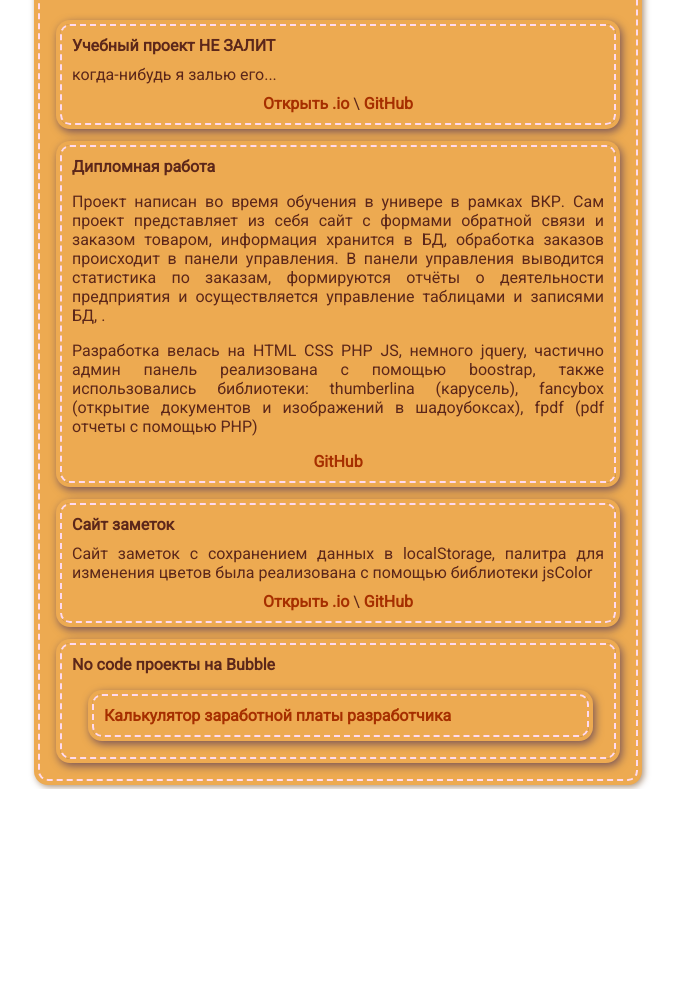
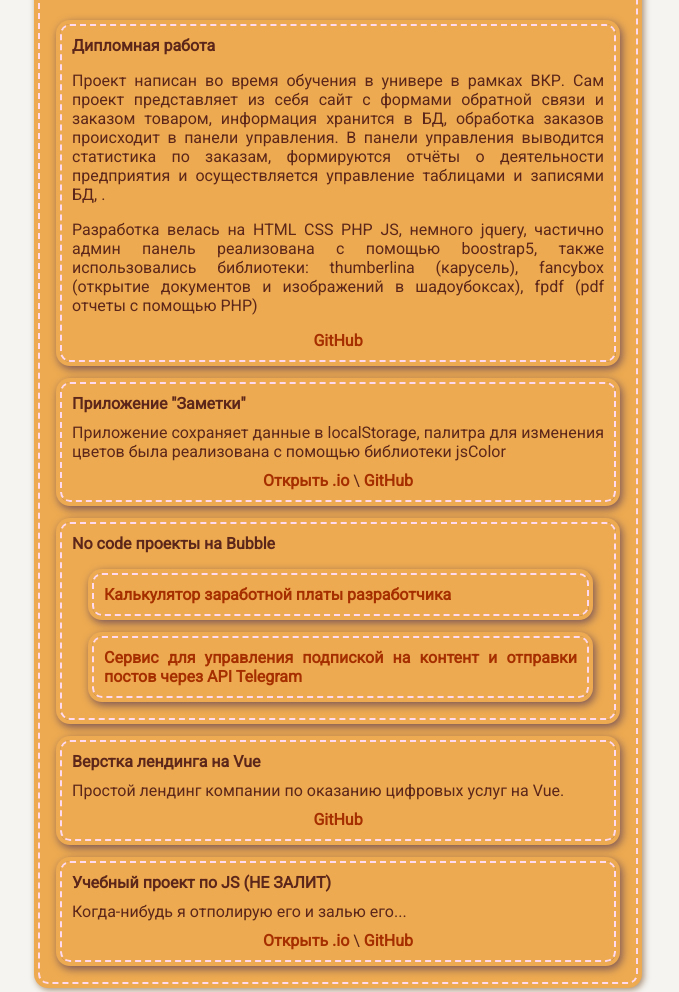
Before and after one commit to Teronvill/portList, a plain HTML site: page index.html in a window 1280 px wide. Shown: the part 107-1099 px from the top of the page, without its empty margins (302-981 px from the left). Before the commit the page ends 896 px from the top, so only its background shows below. Drawn offline with Linux system fonts and the light colour scheme.

Commit message:
add vue proj

```diff
--- a/index.html
+++ b/index.html
@@ -16,12 +16,6 @@
             <div class="list__title">Портфолио <a href="https://github.com/Teronvill">Teronvill</a></div>
             <ul class="list__items">
 
-                <li class="item">
-                    <div class="item__title">Учебный проект НЕ ЗАЛИТ</div>
-                    <div class="item__text">когда-нибудь я залью его... </div>
-                    <div class="item__a"><a href="https://github.com/Teronvill">Открыть .io</a> \ <a
-                            href="https://github.com/Teronvill">GitHub</a></div>
-                </li>
 
                 <li class="item">
                     <div class="item__title">Дипломная работа</div>
@@ -32,24 +26,32 @@
                             формируются отчёты о деятельности предприятия и осуществляется управление таблицами и
                             записями БД, .</p>
                         <p>Разработка велась на HTML CSS PHP JS, немного jquery, частично админ панель реализована с
-                            помощью boostrap, также использовались библиотеки: thumberlina (карусель), fancybox
+                            помощью boostrap5, также использовались библиотеки: thumberlina (карусель), fancybox
                             (открытие документов и изображений в шадоубоксах), fpdf (pdf отчеты с помощью PHP)</p>
                     </div>
                     <div class="item__a"><a href="http://www.yandex.com"></a> <a
                             href="https://github.com/Teronvill/VKR">GitHub</a></div>
                 </li>
                 <li class="item">
-                    <div class="item__title">Сайт заметок</div>
-                    <div class="item__text">Сайт заметок с сохранением данных в localStorage, палитра для изменения
+                    <div class="item__title">Приложение "Заметки"</div>
+                    <div class="item__text">Приложение сохраняет данные в localStorage, палитра для изменения
                         цветов была реализована с помощью библиотеки jsColor</div>
                     <div class="item__a"><a href="https://teronvill.github.io/project1/">Открыть .io</a> \ <a
                             href="https://github.com/Teronvill/project1">GitHub</a></div>
                 </li>
                 <li class="item">
                     <div class="item__title">No code проекты на Bubble</div>
-                    <div class="item__text"><ul><li><a href="https://mamedov-ruslan-200922.bubbleapps.io/version-test?debug_mode=true">Калькулятор заработной платы разработчика</a></li>
+                    <div class="item__text"><ul><li><a href="https://bubble.io/page?name=index&id=mamedov-ruslan-200922&tab=tabs-1">Калькулятор заработной платы разработчика</a></li>
+                        </ul></div>
+                        <div class="item__text"><ul><li><a href="https://bubble.io/page?type=page&name=dashboard&id=280922-mamedov-ruslan&tab=tabs-1">Сервис для управления подпиской на контент и отправки постов через API Telegram</a></li>
                         </ul></div>
                     <div class="item__a"></div>
+                </li>
+                <li class="item">
+                    <div class="item__title">Верстка лендинга на Vue</div>
+                    <div class="item__text">Простой лендинг компании по оказанию цифровых услуг на Vue.</div>
+                    <div class="item__a"></a><a
+                            href="https://github.com/Teronvill/VueProj">GitHub</a></div>
                 </li>
                 <!-- <li class="item">
                     <div class="item__title">Next?</div>
@@ -57,6 +59,12 @@
                     <div class="item__a"><a href="http://www.yandex.com">Открыть .io</a> \ <a
                             href="http://www.yandex.com">GitHub</a></div>
                 </li> -->
+                <li class="item">
+                    <div class="item__title">Учебный проект по JS (НЕ ЗАЛИТ)</div>
+                    <div class="item__text">Когда-нибудь я отполирую его и залью его... </div>
+                    <div class="item__a"><a href="https://github.com/Teronvill">Открыть .io</a> \ <a
+                            href="https://github.com/Teronvill">GitHub</a></div>
+                </li>
             </ul>
         </div>
     </div>
--- a/main.css
+++ b/main.css
@@ -3,13 +3,14 @@ html{
     box-sizing: border-box;
     font-family: roboto;
     font-size: 62.5%;
+    background-color: rgba(230, 227, 216, 0.372);
 }
 .container{
     margin: 3rem auto auto auto;
     width: 40%;
     min-width: 60rem;
     text-align: center;
-    font-size: 1.6rem;
+    font-size: 1.7rem;
 
 }
 .list{
@@ -18,29 +19,10 @@ html{
     border-radius: 10px;
     box-shadow: 0 0 0 4px #edaa51, 2px 2px 6px 4px rgba(93, 45, 0, 0.5);
     color: rgb(92, 39, 26);
-    /* color: rgb(8, 0, 63); */
     overflow: hidden;
     transition: max-height 0.3s cubic-bezier(1, 0, 1, 0);
 
 }
-
-/* .right {
-    position: relative;
-    animation: showRight 2s;
-}
-.left {
-    position: relative;
-    animation: showLeft 2s;
-} */
-@keyframes showLeft {
-    from {left:-100%;}
-    to {left:0;}
-    }
-@keyframes showRight {
-    from {right:-200%;}
-    to {right:0;}
-    }
-
 .list__title{
     font-size: 3.3rem;
     font-weight: 600;
@@ -75,7 +57,6 @@ a{
 }
 a:hover{
     color:white;
-
 }
 ul{
     padding-inline-start: 1rem;
@@ -87,3 +68,12 @@ li{
     list-style-type:none;
     padding: 1rem;
 }
+.list{
+font-size: 0;
+animation: ani 2s forwards;
+}
+
+@keyframes ani {
+0% {font-size: 0;}
+100% {font-size: 16px;}
+}
```
